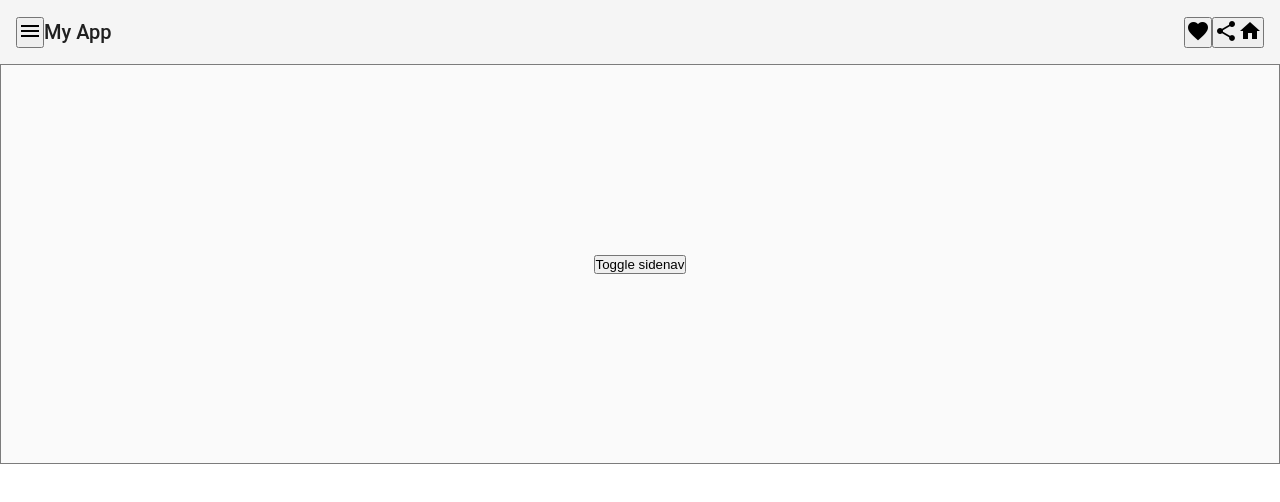
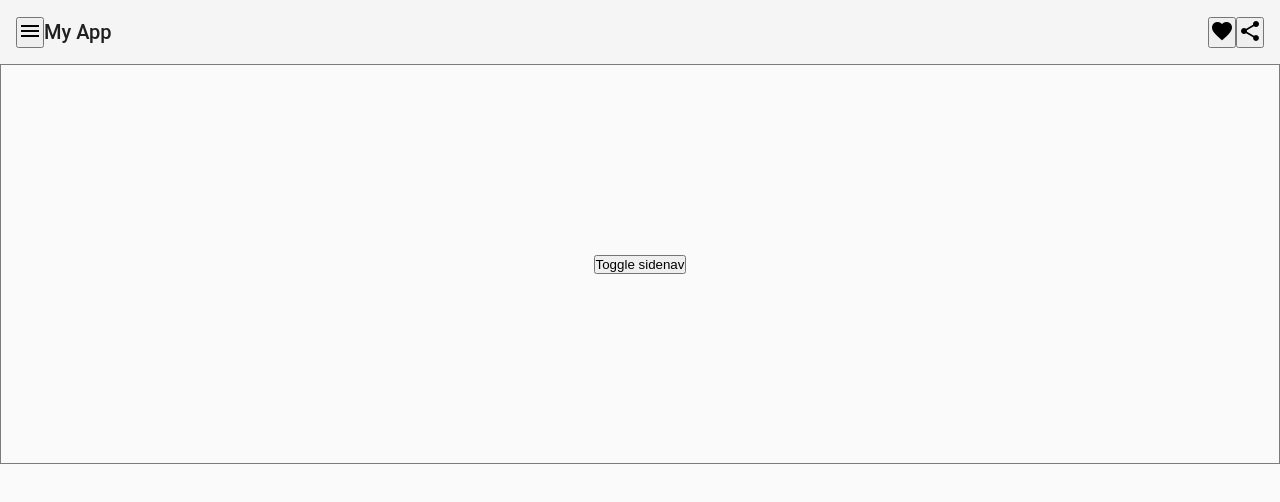
Before and after one commit to 7GitHub7/AngularDoors, an Angular app: page /sidebar in a window 1280 px wide. Shown: the top 502 px of the page. Built offline with nearby package versions, Linux system fonts and the light colour scheme.

Commit message:
added sidenav

```diff
--- a/db.json
+++ b/db.json
@@ -297,10 +297,10 @@
       "reminder": false
     },
     {
-      "id": 6,
-      "text": "Doctors Appointment",
-      "day": "May 5th at 2:30pm",
-      "reminder": false
+      "text": "rrrewrwe",
+      "day": "r",
+      "reminder": false,
+      "id": 6
     }
   ]
 }
--- a/src/app/app.component.html
+++ b/src/app/app.component.html
@@ -1,6 +1,10 @@
+
+<mat-sidenav-container fullscreen>
 <!-- <div class="container"> -->
     <app-toolbar></app-toolbar>
     <router-outlet></router-outlet>
+
     <!-- <app-footer></app-footer> -->
     <!-- <app-table> </app-table> -->
 <!-- </div> -->
+</mat-sidenav-container>
--- a/src/app/app.module.ts
+++ b/src/app/app.module.ts
@@ -29,7 +29,7 @@ import { ToolbarComponent } from './components/toolbar/toolbar.component';
 
 
 const appRoutes: Routes = [
-  // {path: '', component: TasksComponent},
+  // { path: '', component: TasksComponent},
   { path: '', component: TableComponent },
   { path: 'about', component: AboutComponent },
   { path: 'sidebar', component: SidenavComponent }
--- a/src/app/components/tasks/tasks.component.html
+++ b/src/app/components/tasks/tasks.component.html
@@ -1,4 +1,3 @@
-<app-add-task (onAddTask)="addTask($event)">
-</app-add-task>
+<app-add-task (onAddTask)="addTask($event)"></app-add-task>
 <app-task-item *ngFor="let task of tasks" [task]="task" (onDeleteTask)="deleteTask(task)"
   (onToggleReminder)="toggleReminder(task)"></app-task-item>
--- a/src/app/components/toolbar/toolbar.component.css
+++ b/src/app/components/toolbar/toolbar.component.css
@@ -1,3 +1,7 @@
 .example-spacer {
   flex: 1 1 auto;
 }
+
+.material-icons{
+  font-family: 'Material Icons' !important;
+}
--- a/src/app/components/toolbar/toolbar.component.html
+++ b/src/app/components/toolbar/toolbar.component.html
@@ -1,15 +1,19 @@
-<mat-toolbar>
-    <button mat-icon-button class="example-icon" aria-label="Example icon-button with menu icon">
+<mat-sidenav #sidenav [fixedInViewport]="true" mode="push">
+  This is the sidenav, yay
+</mat-sidenav>
+
+<p>
+  <mat-toolbar>
+    <button mat-icon-button aria-label="Menu" (click)="sidenav.open()">
       <mat-icon>menu</mat-icon>
     </button>
-    <span>My App</span>
+    <span> My App</span>
     <span class="example-spacer"></span>
-    <button mat-icon-button class="example-icon favorite-icon" aria-label="Example icon-button with heart icon">
-      <mat-icon aria-hidden="false" aria-label="Example home icon">favorite</mat-icon>
+    <button mat-icon-button class="example-icon favorite-icon" aria-label="Example icon-button with heart icon" (click)="sidenav.close()">
+      <mat-icon>favorite</mat-icon>
     </button>
     <button mat-icon-button class="example-icon" aria-label="Example icon-button with share icon">
       <mat-icon>share</mat-icon>
-      <mat-icon aria-hidden="false" aria-label="Example home icon">home</mat-icon>
-
     </button>
   </mat-toolbar>
+</p>
--- a/src/app/components/toolbar/toolbar.component.ts
+++ b/src/app/components/toolbar/toolbar.component.ts
@@ -1,4 +1,6 @@
 import { Component, OnInit } from '@angular/core';
+import { UiService } from "../../services/ui.service";
+
 
 @Component({
   selector: 'app-toolbar',
@@ -7,9 +9,13 @@ import { Component, OnInit } from '@angular/core';
 })
 export class ToolbarComponent implements OnInit {
 
-  constructor() { }
+  constructor(private uiService: UiService) { }
 
   ngOnInit(): void {
   }
 
+  openSideNav(){
+    this.uiService.openSideNav();
+  }
+
 }
--- a/src/app/services/ui.service.ts
+++ b/src/app/services/ui.service.ts
@@ -18,4 +18,8 @@ export class UiService{
   onToggle():Observable<any>{
     return this.subject.asObservable();
   }
+
+  openSideNav(){
+
+  }
 }
```
